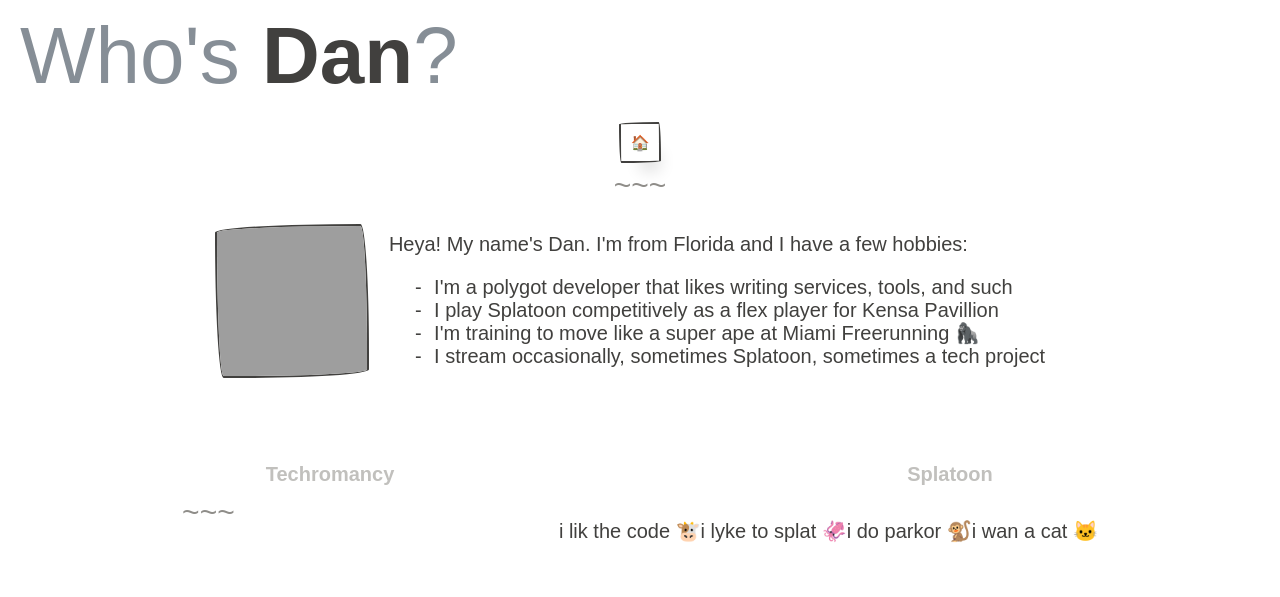
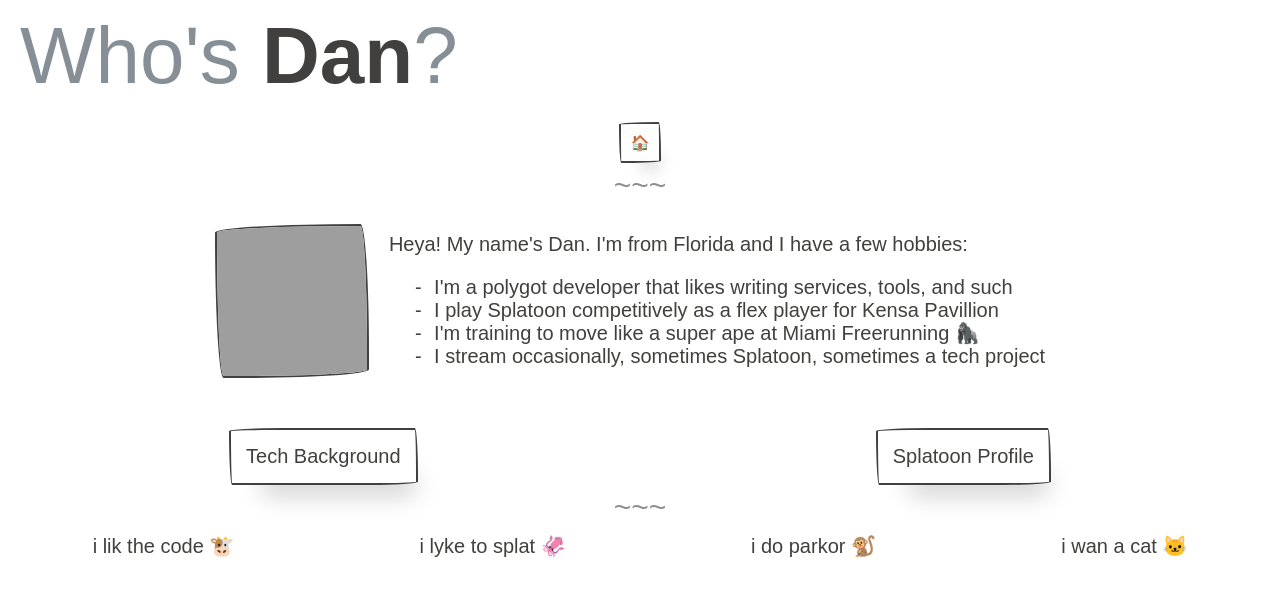
Before and after one commit to loksonarius/loksonarius.github.io, a Jekyll site: the page built from about.html, in a window 1280 px wide. Shown: the top 597 px of the page. Built offline with Jekyll 4.4.1, drawn with Linux system fonts in a browser that asks for light colours; emoji names are drawn with the system emoji font; some web fonts are replaced; grey boxes are pictures that could not be loaded.

Commit message:
Move splatoon and tech profile to separate pages

```diff
--- a/about.html
+++ b/about.html
@@ -32,18 +32,11 @@
 
 </div>
 
-<div class="col md-col-8 sm-col-12 row flex-left tabs">
-  <input id="tab1" type="radio" name="tabs">
-  <label for="tab1" class="col col-6">Techromancy</label>
-
-  <input id="tab2" type="radio" name="tabs">
-  <label for="tab2" class="col col-6">Splatoon</label>
-
-  <div class="content col-12" id="content1">
-    {% include techromancy.html %}
-  </div>
-
-  <div class="content col-12" id="content2">
-    {% include splatoon.html %}
-  </div>
+<div class="row flex-spaces">
+  <a href="techromancy" title="Techromancy Info" class="paper-btn">
+    Tech Background
+  </a>
+  <a href="splatoon" title="Splatoon Info" class="paper-btn">
+    Splatoon Profile
+  </a>
 </div>
--- a/_includes/splatoon.html
+++ b/splatoon.html
@@ -1,3 +1,8 @@
+---
+layout: default
+title: Splatoon
+display_title: Splatoon
+---
 {% assign splatoon = site.data.about.splatoon %}
 <div class="margin-left-large margin-right-large">
 
--- a/_includes/techromancy.html
+++ b/techromancy.html
@@ -1,3 +1,8 @@
+---
+layout: default
+title: Techromancy
+display_title: Tech
+---
 <div class="margin-left-large margin-right-large">
   <h2 class="margin-top-none margin-bottom-none">Education</h2>
 
```
